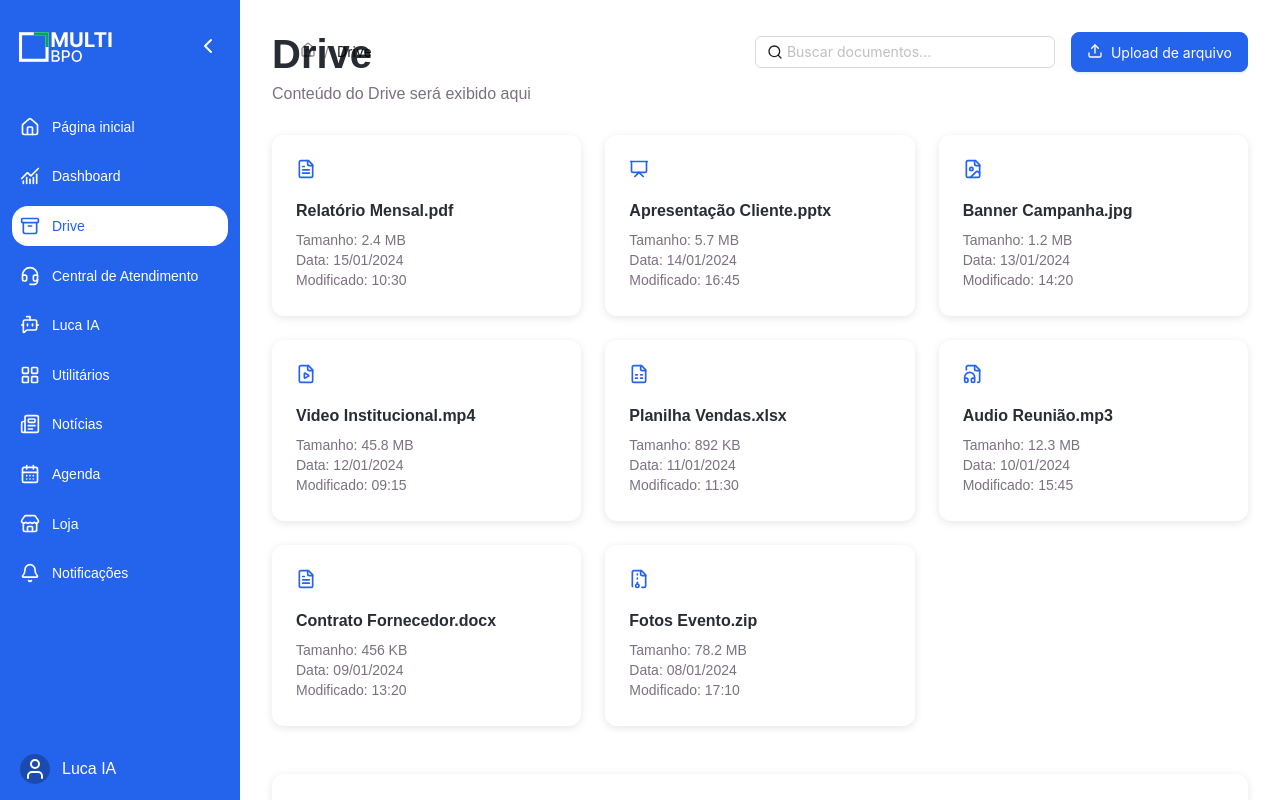
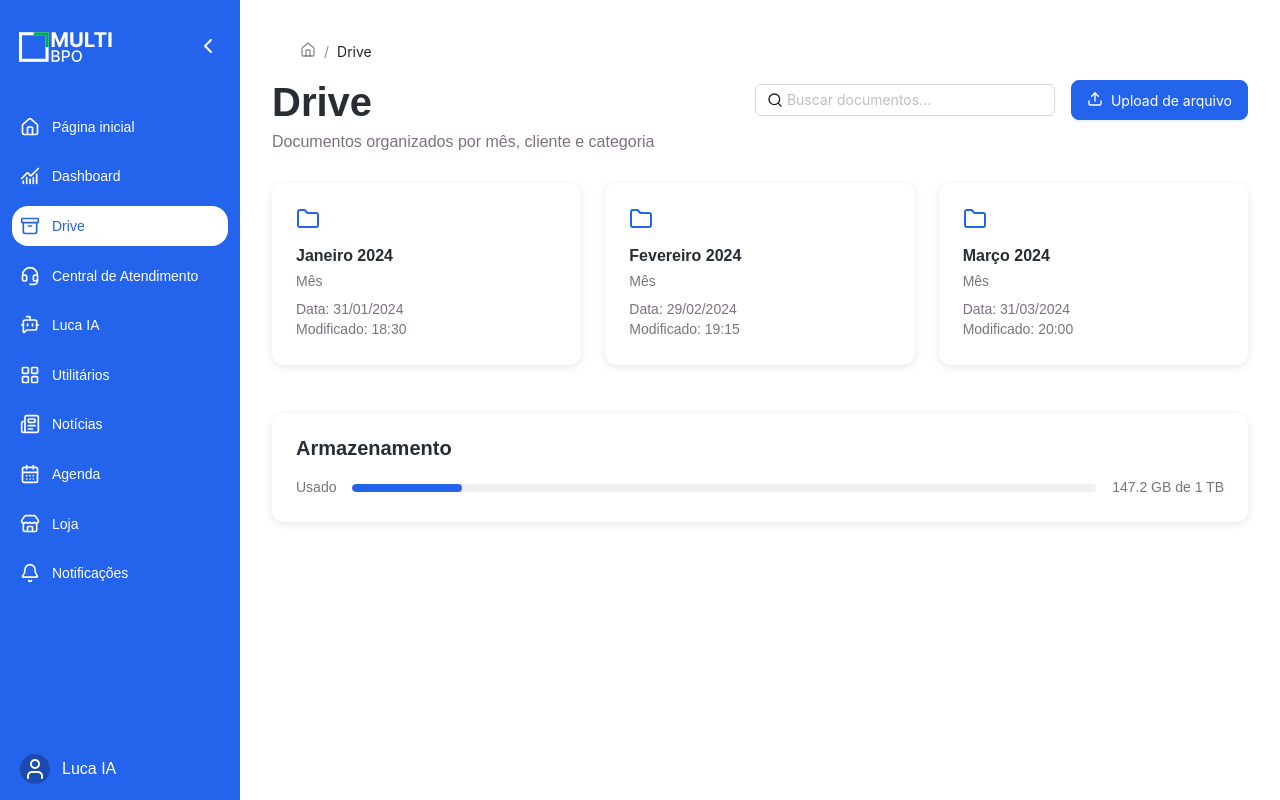
Before and after one commit to tech-team-drexys/multi-bpo-app, a Next.js app: page /drive in a window 1280 px wide. Built offline with nearby package versions, Linux system fonts and the light colour scheme.

Commit message:
fix: changing drive screen

```diff
--- a/src/app/drive/page.module.scss
+++ b/src/app/drive/page.module.scss
@@ -2,6 +2,10 @@
   padding: 2rem;
   background-color: var(--background);
   min-height: 100vh;
+
+  .content {
+    margin: 3rem auto;
+  }
 }
 
 .header {
@@ -57,6 +61,125 @@
   margin-bottom: 3rem;
 }
 
+.directoriesGrid {
+  display: grid;
+  grid-template-columns: repeat(auto-fill, minmax(280px, 1fr));
+  gap: 1.5rem;
+  margin-bottom: 3rem;
+}
+
+.directoryCard {
+  background: white;
+  border-radius: 12px;
+  padding: 1.5rem;
+  box-shadow: 0 2px 8px rgba(0, 0, 0, 0.1);
+  transition: all 0.3s ease;
+  cursor: pointer;
+
+  &:hover {
+    box-shadow: 0 4px 16px rgba(0, 0, 0, 0.15);
+    transform: translateY(-2px);
+  }
+}
+
+.directoryIcon {
+  color: var(--secondary);
+  display: flex;
+  align-items: center;
+  margin-bottom: 1rem;
+}
+
+.directoryInfo {
+  flex: 1;
+}
+
+.directoryName {
+  font-size: 1rem;
+  font-weight: 600;
+  margin: 0 0 0.5rem 0;
+  word-break: break-word;
+}
+
+.directoryType {
+  font-size: 0.875rem;
+  color: var(--sub-text);
+  margin: 0 0 0.75rem 0;
+  text-transform: capitalize;
+}
+
+.directoryDetails {
+  p {
+    margin: 0.25rem 0;
+    font-size: 0.875rem;
+    color: var(--sub-text);
+  }
+}
+
+.breadcrumbSection {
+  margin-bottom: 2rem;
+  padding: 1rem 0;
+}
+
+.breadcrumb {
+  :global(.ant-breadcrumb-link) {
+    display: flex;
+    align-items: center;
+
+    button {
+      background: none;
+      border: none;
+      cursor: pointer;
+      padding: 0;
+      font-size: 0.875rem;
+      color: var(--sub-text);
+      transition: color 0.2s ease;
+      display: flex;
+      align-items: center;
+      justify-content: center;
+      height: 24px;
+      line-height: 1;
+
+      &:hover {
+        color: var(--secondary);
+      }
+    }
+  }
+
+  :global(.ant-breadcrumb-separator) {
+    display: flex;
+    align-items: center;
+    justify-content: center;
+    height: 24px;
+    margin: 0 8px;
+  }
+}
+
+.breadcrumbHome {
+  display: flex;
+  align-items: center;
+  gap: 0.5rem;
+  font-weight: 500;
+  color: var(--secondary);
+  height: 24px;
+  line-height: 1;
+
+  &:hover {
+    color: var(--secondary-hover);
+  }
+}
+
+.breadcrumbItem {
+  color: var(--sub-text);
+  height: 24px;
+  display: flex;
+  align-items: center;
+  line-height: 1;
+
+  &:hover {
+    color: var(--secondary);
+  }
+}
+
 .fileCard {
   background: white;
   border-radius: 12px;
@@ -86,6 +209,26 @@
   color: var(--secondary);
   display: flex;
   align-items: center;
+}
+
+.downloadButton {
+  background: none;
+  border: none;
+  cursor: pointer;
+  padding: 8px;
+  border-radius: 6px;
+  opacity: 0;
+  transition: all 0.3s ease;
+  color: var(--secondary);
+
+  &:hover {
+    background: rgba(36, 99, 235, 0.1);
+    transform: scale(1.1);
+  }
+}
+
+.fileCard:hover .downloadButton {
+  opacity: 1;
 }
 
 .moreButton {
@@ -196,7 +339,12 @@
   }
 }
 
-// Responsive design
+.ant-breadcrumb-separator {
+  display: flex;
+  align-items: center;
+  justify-content: center;
+}
+
 @media (max-width: 768px) {
   .page {
     padding: 1rem;
--- a/src/app/drive/page.tsx
+++ b/src/app/drive/page.tsx
@@ -1,7 +1,7 @@
 'use client';
 import { useState } from 'react';
-import { Input, Button, Popover, Progress } from 'antd';
-import { Search, Upload, MoreVertical, FileText, FileImage, FileVideo, FileAudio, FileArchive, FileSpreadsheet, Presentation } from 'lucide-react';
+import { Input, Button, Progress, Breadcrumb } from 'antd';
+import { Search, Upload, Folder, FileText, FileImage, FileVideo, FileAudio, FileArchive, FileSpreadsheet, Presentation, Home, ChevronRight, Download } from 'lucide-react';
 import styles from "./page.module.scss";
 
 interface FileItem {
@@ -13,16 +13,65 @@ interface FileItem {
   type: 'pdf' | 'pptx' | 'jpg' | 'mp4' | 'xlsx' | 'mp3' | 'docx' | 'zip';
 }
 
-const files: FileItem[] = [
-  { id: '1', name: 'Relatório Mensal.pdf', size: '2.4 MB', date: '15/01/2024', modified: '10:30', type: 'pdf' },
-  { id: '2', name: 'Apresentação Cliente.pptx', size: '5.7 MB', date: '14/01/2024', modified: '16:45', type: 'pptx' },
-  { id: '3', name: 'Banner Campanha.jpg', size: '1.2 MB', date: '13/01/2024', modified: '14:20', type: 'jpg' },
-  { id: '4', name: 'Video Institucional.mp4', size: '45.8 MB', date: '12/01/2024', modified: '09:15', type: 'mp4' },
-  { id: '5', name: 'Planilha Vendas.xlsx', size: '892 KB', date: '11/01/2024', modified: '11:30', type: 'xlsx' },
-  { id: '6', name: 'Audio Reunião.mp3', size: '12.3 MB', date: '10/01/2024', modified: '15:45', type: 'mp3' },
-  { id: '7', name: 'Contrato Fornecedor.docx', size: '456 KB', date: '09/01/2024', modified: '13:20', type: 'docx' },
-  { id: '8', name: 'Fotos Evento.zip', size: '78.2 MB', date: '08/01/2024', modified: '17:10', type: 'zip' },
-];
+interface DirectoryItem {
+  id: string;
+  name: string;
+  type: 'month' | 'client' | 'service';
+  date: string;
+  modified: string;
+}
+
+type DriveItem = FileItem | DirectoryItem;
+
+// Dados mockados para demonstração
+const mockData = {
+  months: [
+    { id: '1', name: 'Janeiro 2024', type: 'month' as const, date: '31/01/2024', modified: '18:30' },
+    { id: '2', name: 'Fevereiro 2024', type: 'month' as const, date: '29/02/2024', modified: '19:15' },
+    { id: '3', name: 'Março 2024', type: 'month' as const, date: '31/03/2024', modified: '20:00' },
+  ],
+  clients: {
+    '1': [
+      { id: 'c1', name: 'Empresa ABC Ltda', type: 'client' as const, date: '31/01/2024', modified: '18:30' },
+      { id: 'c2', name: 'Comércio XYZ S.A.', type: 'client' as const, date: '30/01/2024', modified: '17:45' },
+      { id: 'c3', name: 'Indústria 123 Ltda', type: 'client' as const, date: '29/01/2024', modified: '16:20' },
+    ],
+    '2': [
+      { id: 'c4', name: 'Loja Virtual Pro', type: 'client' as const, date: '29/02/2024', modified: '19:15' },
+      { id: 'c5', name: 'Consultoria Tech', type: 'client' as const, date: '28/02/2024', modified: '18:30' },
+    ],
+    '3': [
+      { id: 'c6', name: 'Startup Inovação', type: 'client' as const, date: '31/03/2024', modified: '20:00' },
+    ]
+  },
+  services: {
+    'c1': [
+      { id: 's1', name: 'Notas Fiscais', type: 'service' as const, date: '31/01/2024', modified: '18:30' },
+      { id: 's2', name: 'Planilhas', type: 'service' as const, date: '31/01/2024', modified: '18:30' },
+      { id: 's3', name: 'Contratos', type: 'service' as const, date: '31/01/2024', modified: '18:30' },
+    ],
+    'c2': [
+      { id: 's4', name: 'Relatórios', type: 'service' as const, date: '30/01/2024', modified: '17:45' },
+      { id: 's5', name: 'Documentos', type: 'service' as const, date: '30/01/2024', modified: '17:45' },
+    ],
+    'c3': [
+      { id: 's6', name: 'Faturamento', type: 'service' as const, date: '29/01/2024', modified: '16:20' },
+    ]
+  },
+  files: {
+    's1': [
+      { id: 'f1', name: 'NF-001-2024.pdf', size: '2.4 MB', date: '15/01/2024', modified: '10:30', type: 'pdf' as const },
+      { id: 'f2', name: 'NF-002-2024.pdf', size: '1.8 MB', date: '22/01/2024', modified: '14:15', type: 'pdf' as const },
+    ],
+    's2': [
+      { id: 'f3', name: 'Vendas-Q1-2024.xlsx', size: '892 KB', date: '11/01/2024', modified: '11:30', type: 'xlsx' as const },
+      { id: 'f4', name: 'Controle-Estoque.xlsx', size: '1.2 MB', date: '13/01/2024', modified: '14:20', type: 'xlsx' as const },
+    ],
+    's3': [
+      { id: 'f5', name: 'Contrato-Fornecedor.docx', size: '456 KB', date: '09/01/2024', modified: '13:20', type: 'docx' as const },
+    ]
+  }
+} as const;
 
 const getFileIcon = (type: string) => {
   switch (type) {
@@ -48,38 +97,170 @@ const getFileIcon = (type: string) => {
 
 export default function Drive() {
   const [searchTerm, setSearchTerm] = useState('');
+  const [currentPath, setCurrentPath] = useState<Array<{id: string, name: string, type: string}>>([]);
+  const [currentLevel, setCurrentLevel] = useState<'months' | 'clients' | 'services' | 'files'>('months');
 
-  const handleEdit = (fileId: string) => {
-    console.log('Editar arquivo:', fileId);
-    // Implementar lógica de edição
+  const handleDirectoryClick = (item: DirectoryItem) => {
+    if (item.type === 'month') {
+      setCurrentPath([{ id: item.id, name: item.name, type: item.type }]);
+      setCurrentLevel('clients');
+    } else if (item.type === 'client') {
+      setCurrentPath(prev => [...prev, { id: item.id, name: item.name, type: item.type }]);
+      setCurrentLevel('services');
+    } else if (item.type === 'service') {
+      setCurrentPath(prev => [...prev, { id: item.id, name: item.name, type: item.type }]);
+      setCurrentLevel('files');
+    }
   };
 
-  const handleDownload = (fileId: string) => {
-    console.log('Baixar arquivo:', fileId);
-    // Implementar lógica de download
+  const handleBreadcrumbClick = (index: number) => {
+    if (index === 0) {
+      setCurrentPath([]);
+      setCurrentLevel('months');
+    } else if (index === 1) {
+      setCurrentPath(prev => prev.slice(0, 1));
+      setCurrentLevel('clients');
+    } else if (index === 2) {
+      setCurrentPath(prev => prev.slice(0, 2));
+      setCurrentLevel('services');
+    }
   };
 
-  const filteredFiles = files.filter(file =>
-    file.name.toLowerCase().includes(searchTerm.toLowerCase())
-  );
+  const getCurrentItems = () => {
+    if (currentLevel === 'months') {
+      return mockData.months;
+    } else if (currentLevel === 'clients') {
+      const monthId = currentPath[0]?.id;
+      return monthId ? mockData.clients[monthId as keyof typeof mockData.clients] || [] : [];
+    } else if (currentLevel === 'services') {
+      const clientId = currentPath[1]?.id;
+      return clientId ? mockData.services[clientId as keyof typeof mockData.services] || [] : [];
+    } else if (currentLevel === 'files') {
+      const serviceId = currentPath[2]?.id;
+      return serviceId ? mockData.files[serviceId as keyof typeof mockData.files] || [] : [];
+    }
+    return [];
+  };
 
-  const popoverContent = (fileId: string) => (
-    <div className={styles.popoverContent}>
-      <button onClick={() => handleEdit(fileId)} className={styles.popoverOption}>
-        Editar
+  const getBreadcrumbItems = () => {
+    const items = [
+      {
+        title: (
+          <button className={styles.breadcrumbHome} onClick={() => handleBreadcrumbClick(0)}>
+            <Home size={16} />
+            Drive
           </button>
-      <button onClick={() => handleDownload(fileId)} className={styles.popoverOption}>
-        Baixar documento
+        )
+      }
+    ];
+
+    currentPath.forEach((item, index) => {
+      items.push({
+        title: (
+          <button
+            className={styles.breadcrumbItem}
+            onClick={() => handleBreadcrumbClick(index + 1)}
+          >
+            {item.name}
+          </button>
+        )
+      });
+    });
+
+    return items;
+  };
+
+  const handleDownload = (file: FileItem) => {
+    console.log('Baixar arquivo:', file.name);
+    // Implementar lógica de download real aqui
+    // Por exemplo, criar um link temporário e clicar nele
+    const link = document.createElement('a');
+    link.href = `#download-${file.id}`; // Placeholder - substituir por URL real
+    link.download = file.name;
+    link.click();
+  };
+
+  const renderContent = () => {
+    const items = getCurrentItems();
+
+    if (currentLevel === 'files') {
+      return (
+        <div className={styles.filesGrid}>
+          {items.map((item: DriveItem) => {
+            if ('size' in item) {
+              const file = item as FileItem;
+              return (
+                <div key={file.id} className={styles.fileCard}>
+                  <div className={styles.fileHeader}>
+                    <div className={styles.fileIcon}>
+                      {getFileIcon(file.type)}
+                    </div>
+                    <button
+                      className={styles.downloadButton}
+                      onClick={() => handleDownload(file)}
+                      title="Baixar arquivo"
+                    >
+                      <Download size={16} />
                     </button>
                   </div>
+                  <div className={styles.fileInfo}>
+                    <h3 className={styles.fileName}>{file.name}</h3>
+                    <div className={styles.fileDetails}>
+                      <p>Tamanho: {file.size}</p>
+                      <p>Data: {file.date}</p>
+                      <p>Modificado: {file.modified}</p>
+                    </div>
+                  </div>
+                </div>
               );
+            }
+            return null;
+          })}
+        </div>
+      );
+    }
+
+    return (
+      <div className={styles.directoriesGrid}>
+        {items.map((item: DriveItem) => {
+          if (!('size' in item)) {
+            const directory = item as DirectoryItem;
+            return (
+              <div
+                key={directory.id}
+                className={styles.directoryCard}
+                onClick={() => handleDirectoryClick(directory)}
+              >
+                <div className={styles.directoryIcon}>
+                  <Folder size={24} />
+                </div>
+                <div className={styles.directoryInfo}>
+                  <h3 className={styles.directoryName}>{directory.name}</h3>
+                  <p className={styles.directoryType}>
+                    {directory.type === 'month' ? 'Mês' :
+                     directory.type === 'client' ? 'Cliente' : 'Serviço'}
+                  </p>
+                  <div className={styles.directoryDetails}>
+                    <p>Data: {directory.date}</p>
+                    <p>Modificado: {directory.modified}</p>
+                  </div>
+                </div>
+              </div>
+            );
+          }
+          return null;
+        })}
+      </div>
+    );
+  };
 
   return (
     <div className={styles.page}>
+      <div className={styles.content}>
         <div className={styles.header}>
           <div className={styles.titleSection}>
             <h1 className={styles.title}>Drive</h1>
-          <p className={styles.subtitle}>Conteúdo do Drive será exibido aqui</p>
+            <p className={styles.subtitle}>Documentos organizados por mês, cliente e categoria</p>
           </div>
           <div className={styles.headerActions}>
             <Input
@@ -95,35 +276,17 @@ export default function Drive() {
           </div>
         </div>
 
-      <div className={styles.filesGrid}>
-        {filteredFiles.map((file) => (
-          <div key={file.id} className={styles.fileCard}>
-            <div className={styles.fileHeader}>
-              <div className={styles.fileIcon}>
-                {getFileIcon(file.type)}
+        {currentPath.length > 0 && (
+          <div className={styles.breadcrumbSection}>
+            <Breadcrumb
+              items={getBreadcrumbItems()}
+              separator={<ChevronRight size={16} />}
+              className={styles.breadcrumb}
+            />
           </div>
-              <Popover
-                content={popoverContent(file.id)}
-                trigger="click"
-                placement="bottomRight"
-                overlayClassName={styles.popover}
-              >
-                <button className={styles.moreButton}>
-                  <MoreVertical size={16} />
-                </button>
-              </Popover>
-            </div>
-            <div className={styles.fileInfo}>
-              <h3 className={styles.fileName}>{file.name}</h3>
-              <div className={styles.fileDetails}>
-                <p>Tamanho: {file.size}</p>
-                <p>Data: {file.date}</p>
-                <p>Modificado: {file.modified}</p>
-              </div>
-            </div>
-          </div>
-        ))}
-      </div>
+        )}
+
+        {renderContent()}
 
         <div className={styles.storageSection}>
           <h3 className={styles.storageTitle}>Armazenamento</h3>
@@ -139,5 +302,6 @@ export default function Drive() {
           </div>
         </div>
       </div>
+    </div>
   );
 }
```
Lines whose indentation alone changed are shown as unchanged.
